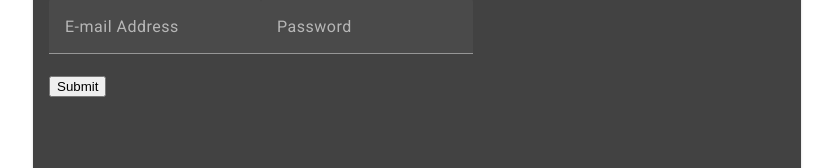
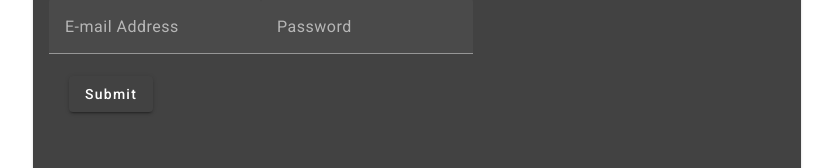
Before and after one commit to ethanrmcdowell/prattle-app, an Angular app: page / in a window 1280 px wide. Shown: the part 143-311 px from the top of the page, without its empty margins (223-1056 px from the left). Built offline with nearby package versions, Linux system fonts and the light colour scheme.

Commit message:
testing for valid email

```diff
--- a/src/app/app.component.css
+++ b/src/app/app.component.css
@@ -2,6 +2,11 @@ mat-card {
     width:  60%;
     height: 60%;
     margin: 75px auto;
+}
+
+button {
+    display: grid;
+    margin-left: 20px;
 }
 
 .signInForm .registerForm {
--- a/src/app/app.component.html
+++ b/src/app/app.component.html
@@ -27,6 +27,7 @@
           [ngModelOptions]="{ standalone: true }"
         />
       </mat-form-field>
+      <button mat-raised-button (click)="loginUser()">Submit</button>
     </form>
     <form *ngIf="slider === 2" class="registerForm">
       <mat-form-field>
@@ -53,8 +54,8 @@
           [ngModelOptions]="{ standalone: true }"
         />
       </mat-form-field>
+      <button mat-raised-button (click)="registerUser()">Submit</button>
     </form>
-    <button (click)="registerUser()">Submit</button>
   </mat-card-content>
   <mat-card-footer>
     <h3 *ngIf="error" class="errorMsg">{{ errorMsg }}</h3>
--- a/src/app/app.component.ts
+++ b/src/app/app.component.ts
@@ -20,7 +20,11 @@ export class AppComponent {
   }
 
   registerUser() {
-    if (this.userPass !== this.userPass2) {
+    const emailRegex = /^[a-zA-Z0-9.+-]+@[a-zA-Z0-9-]+\.[a-zA-Z]+$/;
+    if (!emailRegex.test(this.userEmail)) {
+      console.log("INVALID EMAIL!");
+      this.handleErrors('auth/invalid-email');
+    } else if (this.userPass !== this.userPass2) {
       console.log("MIS-MATCHED PASSWORD!");
       this.handleErrors('auth/passwords-no-match');
       return;
@@ -38,6 +42,10 @@ export class AppComponent {
     }
   }
 
+  loginUser() {
+    console.log("Logging in...");
+  }
+
   handleErrors(errorCode: string) {
     if (errorCode === 'auth/email-already-in-use') {
       this.error = true;
@@ -45,6 +53,9 @@ export class AppComponent {
     } else if (errorCode === 'auth/passwords-no-match') {
       this.error = true;
       this.errorMsg = "Passwords do not match."
+    } else if (errorCode === 'auth/invalid-email') {
+      this.error = true;
+      this.errorMsg = "E-mail address is invalid.";
     }
 
 
```
Also changed, not shown: src/app/app.module.ts (+5 -3 lines).
